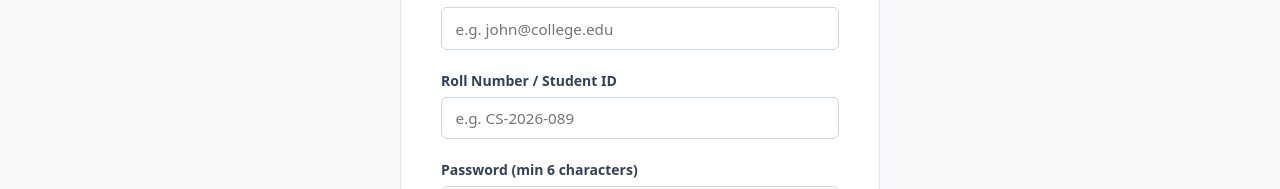
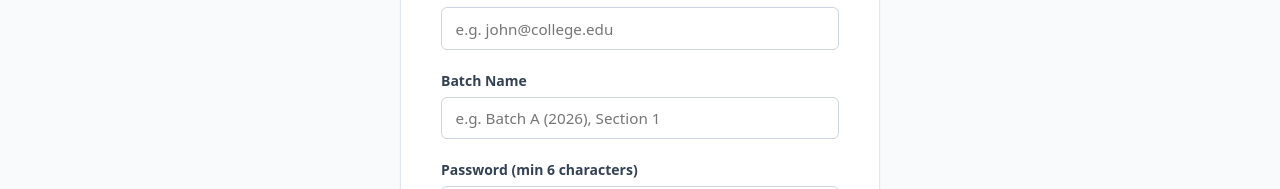
Before and after one commit to kavyan1018/exam-portal, a React app in the folder frontend/: page /register in a window 1280 px wide. Shown: the part 384-573 px from the top of the page. Built offline with nearby package versions, Linux system fonts and the light colour scheme; no server answers; the HTML template or start-up script is replaced by a standard one.

Commit message:
Update student identifier to Batch Name across registration, dashboard, monitor, and CSV reports

```diff
--- a/frontend/src/components/AttemptProctoringLogsModal.jsx
+++ b/frontend/src/components/AttemptProctoringLogsModal.jsx
@@ -29,7 +29,7 @@ export default function AttemptProctoringLogsModal({ attempt, onClose }) {
               Proctoring Audit: {attempt.studentName}
             </h3>
             <span style={{ fontSize: '0.85rem', color: '#64748b' }}>
-              Roll: {attempt.rollNumber || 'N/A'} | Total Violations: <strong style={{ color: attempt.violationCount > 0 ? '#dc2626' : '#16a34a' }}>{attempt.violationCount}</strong>
+              Batch: {attempt.rollNumber || 'General'} | Total Violations: <strong style={{ color: attempt.violationCount > 0 ? '#dc2626' : '#16a34a' }}>{attempt.violationCount}</strong>
             </span>
           </div>
           <button onClick={onClose} style={{ background: 'none', border: 'none', cursor: 'pointer', color: '#64748b' }}>
--- a/frontend/src/pages/ExamResultsFacultyView.jsx
+++ b/frontend/src/pages/ExamResultsFacultyView.jsx
@@ -30,7 +30,7 @@ export default function ExamResultsFacultyView() {
   const exportCsv = () => {
     if (results.length === 0) return;
 
-    const headers = ['Student Name', 'Roll Number', 'Status', 'Score', 'Total Marks', 'Passing Marks', 'Result', 'Correct Answers', 'Incorrect Answers', 'Violations Logged'];
+    const headers = ['Student Name', 'Batch Name', 'Status', 'Score', 'Total Marks', 'Passing Marks', 'Result', 'Correct Answers', 'Incorrect Answers', 'Violations Logged'];
     const rows = results.map(r => [
       `"${r.studentName}"`,
       `"${r.studentId || ''}"`,
@@ -86,7 +86,7 @@ export default function ExamResultsFacultyView() {
               <thead>
                 <tr style={{ background: '#f8fafc', borderBottom: '1px solid #e2e8f0', color: '#475569', fontSize: '0.8rem', textTransform: 'uppercase' }}>
                   <th style={{ padding: '1rem' }}>Student Name</th>
-                  <th style={{ padding: '1rem' }}>Roll Number</th>
+                  <th style={{ padding: '1rem' }}>Batch Name</th>
                   <th style={{ padding: '1rem' }}>Score</th>
                   <th style={{ padding: '1rem' }}>Status</th>
                   <th style={{ padding: '1rem' }}>Correct / Total</th>
--- a/frontend/src/pages/LiveMonitorView.jsx
+++ b/frontend/src/pages/LiveMonitorView.jsx
@@ -82,7 +82,7 @@ export default function LiveMonitorView() {
             <table style={{ width: '100%', borderCollapse: 'collapse', textAlign: 'left', fontSize: '0.9rem' }}>
               <thead>
                 <tr style={{ background: '#f8fafc', borderBottom: '1px solid #e2e8f0', color: '#475569', fontSize: '0.8rem', textTransform: 'uppercase' }}>
-                  <th style={{ padding: '1rem' }}>Student / Roll No</th>
+                  <th style={{ padding: '1rem' }}>Student / Batch Name</th>
                   <th style={{ padding: '1rem' }}>Status</th>
                   <th style={{ padding: '1rem' }}>Time Remaining</th>
                   <th style={{ padding: '1rem' }}>Answered</th>
@@ -100,7 +100,7 @@ export default function LiveMonitorView() {
                     <tr key={att.attemptId} style={{ borderBottom: '1px solid #f1f5f9', background: isDisqualified ? '#fef2f2' : 'white' }}>
                       <td style={{ padding: '1rem' }}>
                         <div style={{ fontWeight: 600, color: '#0f172a' }}>{att.studentName}</div>
-                        <div style={{ fontSize: '0.8rem', color: '#64748b' }}>{att.rollNumber || att.studentEmail}</div>
+                        <div style={{ fontSize: '0.8rem', color: '#64748b' }}>Batch: {att.rollNumber || 'General'}</div>
                       </td>
 
                       <td style={{ padding: '1rem' }}>
--- a/frontend/src/pages/Register.jsx
+++ b/frontend/src/pages/Register.jsx
@@ -79,13 +79,13 @@ export default function Register() {
           </div>
 
           <div className="form-group">
-            <label className="form-label">Roll Number / Student ID</label>
+            <label className="form-label">Batch Name</label>
             <input
               type="text"
               name="studentId"
               required
               className="form-input"
-              placeholder="e.g. CS-2026-089"
+              placeholder="e.g. Batch A (2026), Section 1"
               value={formData.studentId}
               onChange={handleChange}
             />
--- a/frontend/src/pages/StudentDashboard.jsx
+++ b/frontend/src/pages/StudentDashboard.jsx
@@ -45,7 +45,7 @@ export default function StudentDashboard() {
         <div>
           <h1 style={{ fontSize: '1.5rem', fontWeight: 700, color: '#0f172a' }}>Welcome, {user?.fullName}!</h1>
           <p style={{ color: '#64748b', fontSize: '0.9rem', marginTop: '0.2rem' }}>
-            Roll Number: <strong style={{ color: '#0f172a' }}>{user?.studentId || 'N/A'}</strong> | Email: {user?.email}
+            Batch Name: <strong style={{ color: '#0f172a' }}>{user?.studentId || 'N/A'}</strong> | Email: {user?.email}
           </p>
         </div>
         <div style={{ display: 'flex', alignItems: 'center', gap: '0.5rem', background: '#eff6ff', padding: '0.5rem 1rem', borderRadius: '8px', color: '#1e40af', fontSize: '0.85rem' }}>
```
